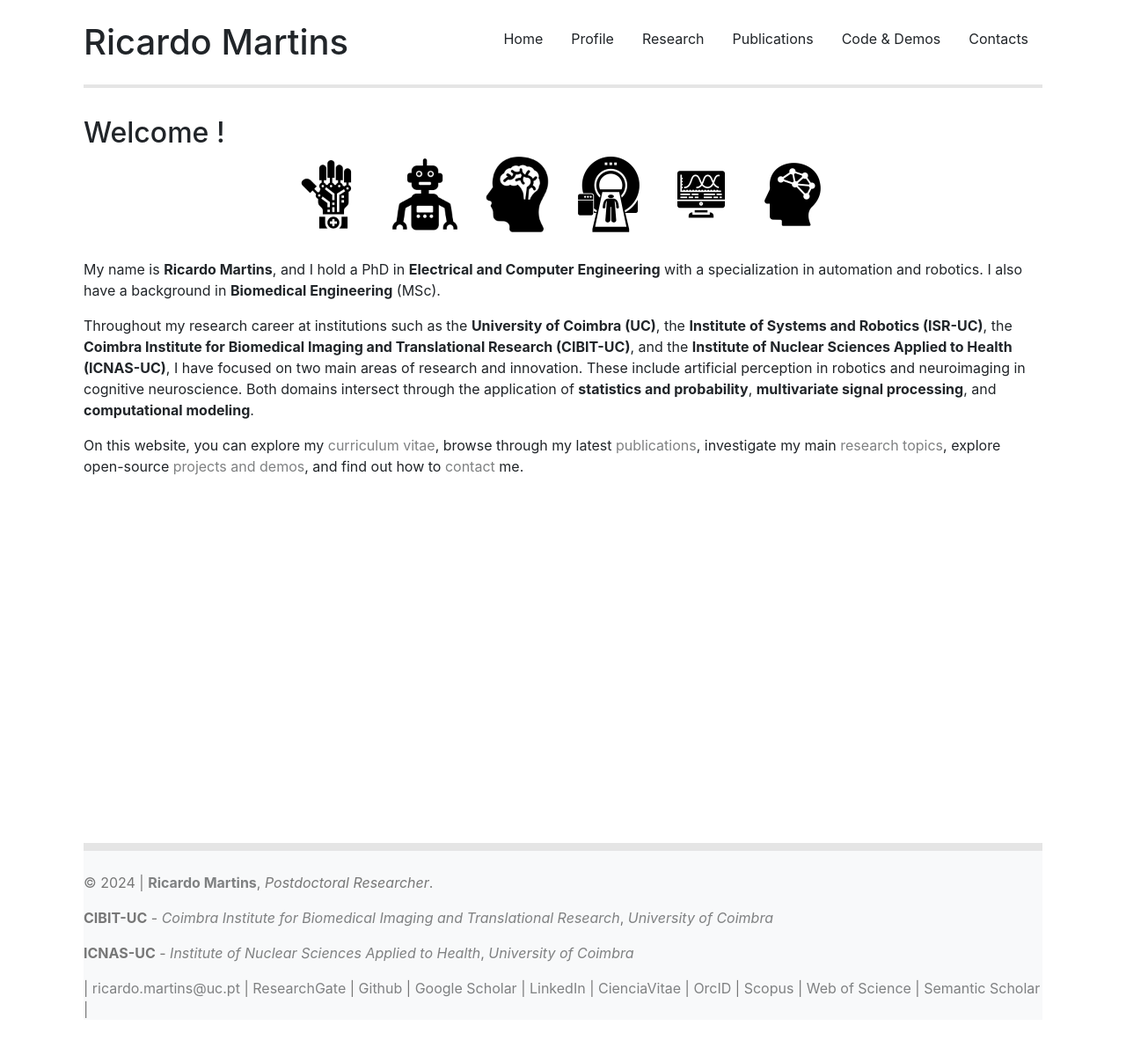
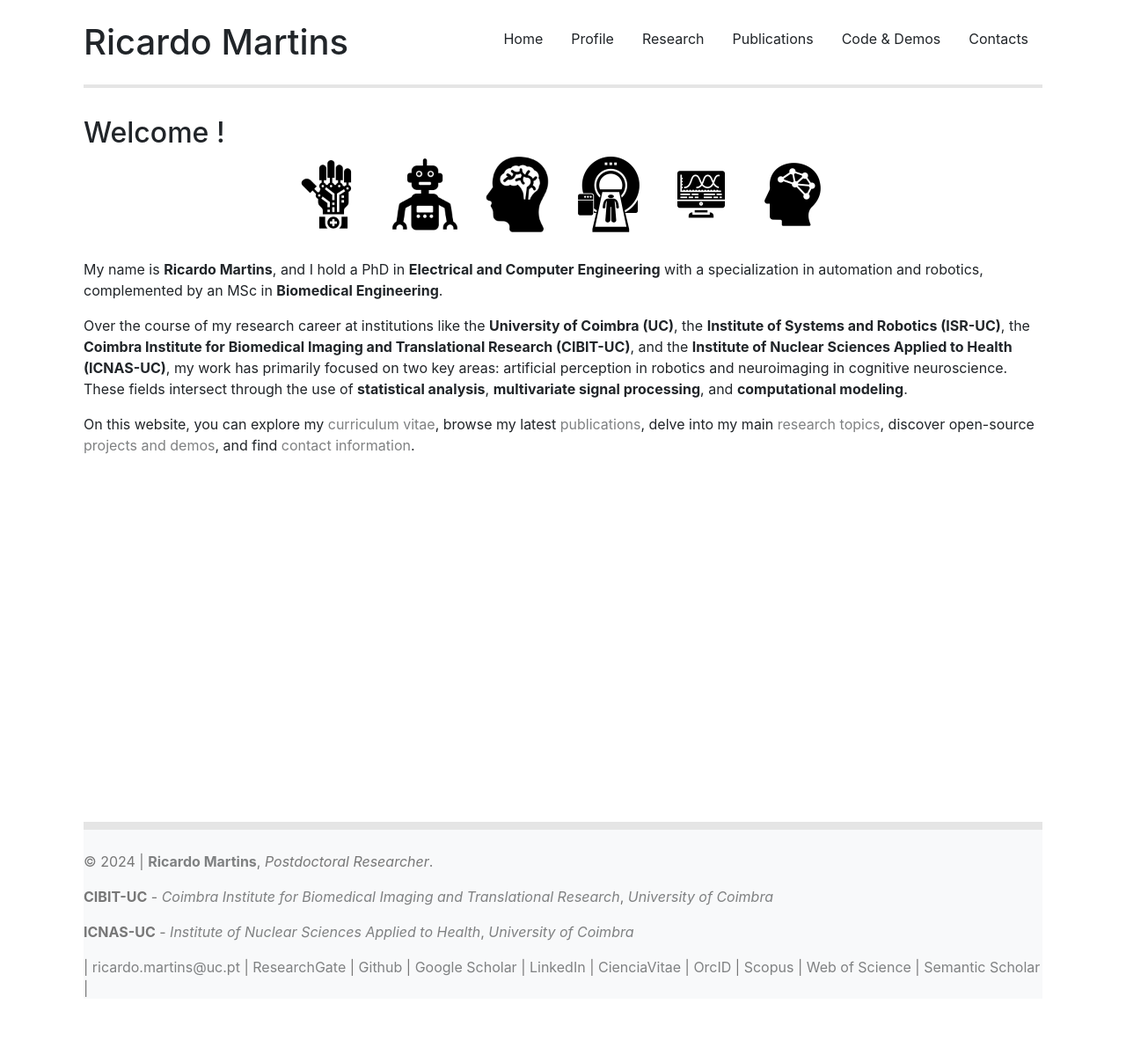
Before and after one commit to ricardomar/ricardomar.github.io, a Jekyll site: the page built from index.html, in a window 1280 px wide. Shown: the whole page at 88% size. Built offline with Jekyll 4.4.1, drawn with Linux system fonts in a browser that asks for light colours; after the commit the page ends 1175 px from its top, so only the background shows below that.

Commit message:
Update index.html

```diff
--- a/index.html
+++ b/index.html
@@ -13,9 +13,9 @@ canonical: ricardomar.github.io/
 		<img width="100" alt="robotic hand" src="/myFiles/hand-logo.png"> <img width="100" alt="humanoid robot" src="/myFiles/robot-logo.png"> <img width="100" alt="neuroscience brain" src="/myFiles/brain-01-logo.png"> <img width="100" alt="neuroimaging" src="./myFiles/mri-logo.png"> <img width="100" alt="data analyst" src="./myFiles/computer-logo.png">  <img width="100" alt="brain connectome" src="./myFiles/brain-03-logo.png"> </p>
 	</div>
 	<div>
-		<p>My name is <strong>Ricardo Martins</strong>, and I hold a PhD in <strong>Electrical and Computer Engineering</strong> with a specialization in automation and robotics. I also have a background in <strong>Biomedical Engineering</strong> (MSc).</p>
-		<p>Throughout my research career at institutions such as the <strong>University of Coimbra (UC)</strong>, the <strong>Institute of Systems and Robotics (ISR-UC)</strong>, the <strong>Coimbra Institute for Biomedical Imaging and Translational Research (CIBIT-UC)</strong>, and the <strong>Institute of Nuclear Sciences Applied to Health (ICNAS-UC)</strong>, I have focused on two main areas of research and innovation. These include artificial perception in robotics and neuroimaging in cognitive neuroscience. Both domains intersect through the application of <strong>statistics and probability</strong>, <strong>multivariate signal processing</strong>, and <strong>computational modeling</strong>.</p>
-		<p>On this website, you can explore my <a href="/cv">curriculum vitae</a>, browse through my latest <a href="/publications">publications</a>, investigate my main <a href="/research">research topics</a>, explore open-source <a href="/demos">projects and demos</a>, and find out how to <a href="/contacts">contact</a> me.</p>
+		<p>My name is <strong>Ricardo Martins</strong>, and I hold a PhD in <strong>Electrical and Computer Engineering</strong> with a specialization in automation and robotics, complemented by an MSc in <strong>Biomedical Engineering</strong>.</p>
+		<p>Over the course of my research career at institutions like the <strong>University of Coimbra (UC)</strong>, the <strong>Institute of Systems and Robotics (ISR-UC)</strong>, the <strong>Coimbra Institute for Biomedical Imaging and Translational Research (CIBIT-UC)</strong>, and the <strong>Institute of Nuclear Sciences Applied to Health (ICNAS-UC)</strong>, my work has primarily focused on two key areas: artificial perception in robotics and neuroimaging in cognitive neuroscience. These fields intersect through the use of <strong>statistical analysis</strong>, <strong>multivariate signal processing</strong>, and <strong>computational modeling</strong>.</p>
+		<p>On this website, you can explore my <a href="/cv">curriculum vitae</a>, browse my latest <a href="/publications">publications</a>, delve into my main <a href="/research">research topics</a>, discover open-source <a href="/demos">projects and demos</a>, and find <a href="/contacts">contact information</a>.</p>
 
 	</div>
 	<div>
```
